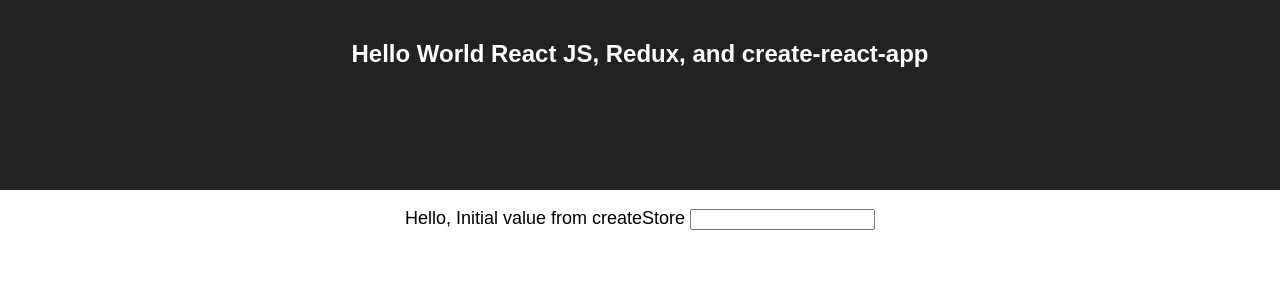
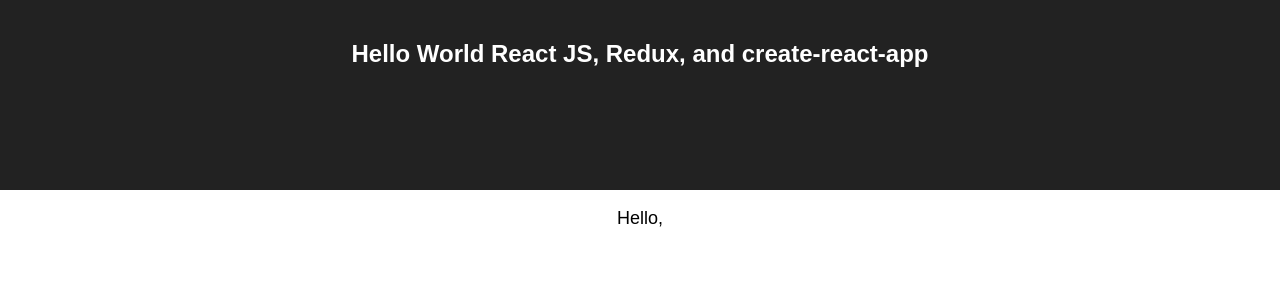
Before and after one commit to DavidIvy003/hilo, a React (Create React App) app: page / in a window 1280 px wide. Shown: the top 300 px of the page. Built offline with nearby package versions, Linux system fonts and the light colour scheme; no server answers.

Commit message:
Create a store and initial state

```diff
--- a/package.json
+++ b/package.json
@@ -6,6 +6,8 @@
     "react-scripts": "0.8.4"
   },
   "dependencies": {
+    "babel-polyfill": "^6.20.0",
+    "isomorphic-fetch": "^2.2.1",
     "react": "^15.4.1",
     "react-dom": "^15.4.1",
     "react-redux": "^5.0.1",
--- a/src/components/App.js
+++ b/src/components/App.js
@@ -1,27 +1,20 @@
-import React, { Component } from 'react';
-import '../styles/App.css';
+import React, { Component } from 'react'
+import '../styles/App.css'
+import Deck from './Deck'
 
 class App extends Component {
   onChangeHandler(event) {
-    console.log('from onChangeHandler App.js');
-    this.props.onChange(event.target.value);
+    console.log('from onChangeHandler App.js')
+    this.props.onChange(event.target.value)
   }
 
   render() {
     return (
       <div className="App">
-        <div className="App-header">
-          <h2>Hello World React JS, Redux, and create-react-app</h2>
-        </div>
-        <p className="App-intro">
-          Hello, {this.props.text}
-          {' '}
-          <input onChange={this.onChangeHandler.bind(this)}>
-          </input>
-        </p>
+        <Deck />
       </div>
-    );
+    )
   }
 }
 
-export default App;
+export default App
--- /dev/null
+++ b/src/components/Deck.js
@@ -0,0 +1,27 @@
+import React, { Component } from 'react';
+
+class Deck extends Component {
+  componentDidMount() {
+    console.log('fetch deck');
+    fetch('https://deckofcardsapi.com/api/deck/new/shuffle/?deck_count=1')
+      .then((response) => {
+        console.log(response)
+      })
+  }
+
+  render() {
+    return (
+      <div className="App">
+        <div className="App-header">
+          <h2>Hello World React JS, Redux, and create-react-app</h2>
+        </div>
+        <p className="App-intro">
+          Hello, {this.props.text}
+          {' '}
+        </p>
+      </div>
+    );
+  }
+}
+
+export default Deck;
--- a/src/index.js
+++ b/src/index.js
@@ -1,13 +1,12 @@
 import React from 'react';
 import ReactDOM from 'react-dom';
 import { Provider } from 'react-redux'
-import { createStore } from 'redux'
 import HelloReducer from './reducers/helloReducer'
 import AppContainer from './components/AppContainer';
 import './styles/index.css';
+import store from './store'
 
 console.log('from index.js');
-let store = createStore(HelloReducer, {text: 'Initial value from createStore'});
 
 ReactDOM.render(
  <Provider store={store}>
--- a/src/reducers/helloReducer.js
+++ b/src/reducers/helloReducer.js
@@ -1,4 +1,4 @@
-const HelloReducer = (state, action) => {
+const HelloReducer = (state = {}, action) => {
   switch (action.type) {
     case 'CHANGE_TEXT':
       console.log('CHANGE_TEXT from HelloReducer');
--- /dev/null
+++ b/src/reducers/index.js
@@ -0,0 +1,9 @@
+import { combineReducers } from 'redux'
+
+import HelloReducer from './helloReducer'
+
+const rootReducer = combineReducers({
+  HelloReducer
+})
+
+export default rootReducer
--- /dev/null
+++ b/src/store.js
@@ -0,0 +1,25 @@
+import { createStore, compose } from 'redux'
+
+// import the root reducer
+import rootReducer from './reducers/index'
+
+// create an object for the default data
+const defaultState = {
+  deckId: '',
+  text: ''
+}
+
+const enhancers = compose(
+  window.devToolsExtension ? window.devToolsExtension() : f => f
+)
+
+const store = createStore(rootReducer, defaultState, enhancers)
+
+if(module.hot) {
+  module.hot.accept('./reducers/', () => {
+    const nextRootReducer = require('./reducers/index').default
+    store.replaceReducer(nextRootReducer)
+  })
+}
+
+export default store
```
